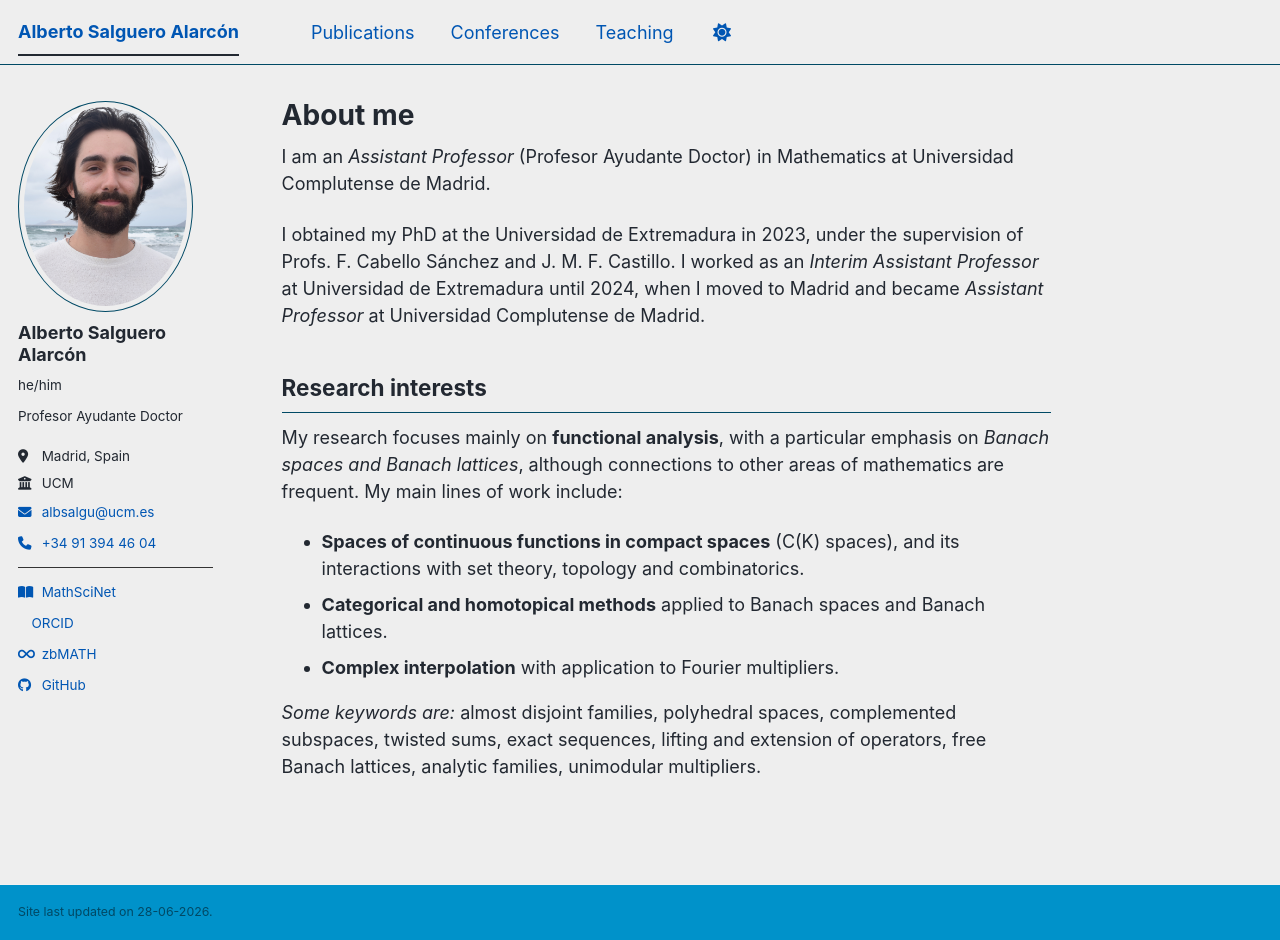
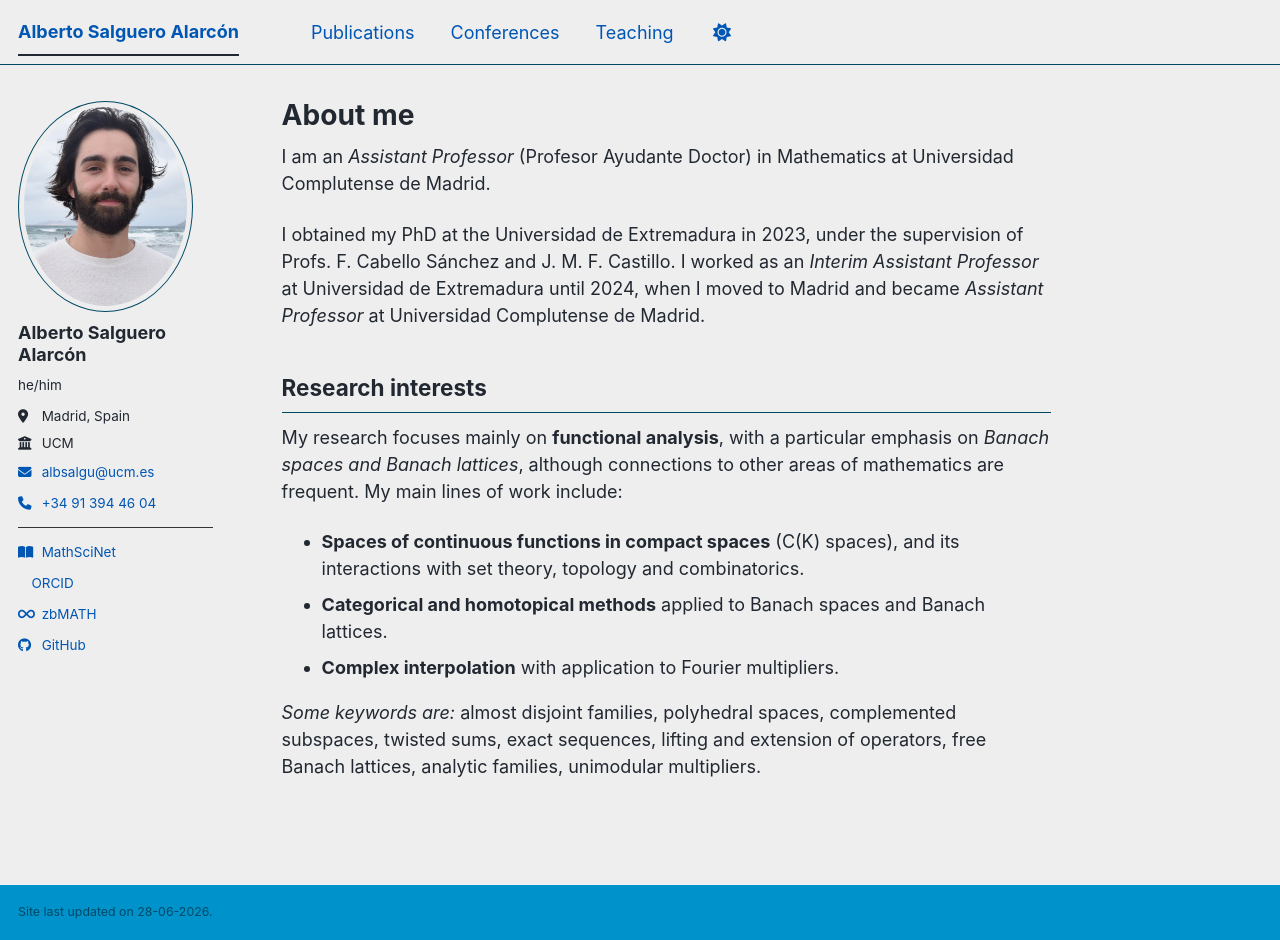
Before and after one commit to salgueroalarcon/salgueroalarcon.github.io, a Jekyll site: the page built from _pages/about.md, in a window 1280 px wide and 940 px high. Built offline with Jekyll 4.4.1, drawn with Linux system fonts in a browser that asks for light colours; a style sheet for code colours, icons or effects is not loaded.

Commit message:
Update _config.yml

```diff
--- a/_config.yml
+++ b/_config.yml
@@ -26,7 +26,7 @@ author:
   avatar           : "profile.jpg"
   name             : "Alberto Salguero Alarcón"
   pronouns         : "he/him"
-  bio              : "Profesor Ayudante Doctor"
+  bio              :
   location         : "Madrid, Spain"
   employer         : "UCM"
   uri              : # URL
```
